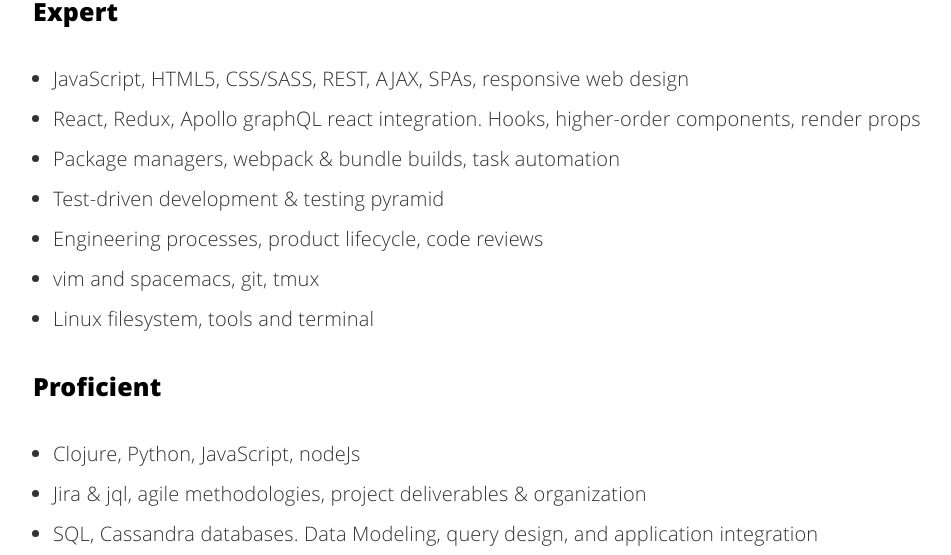
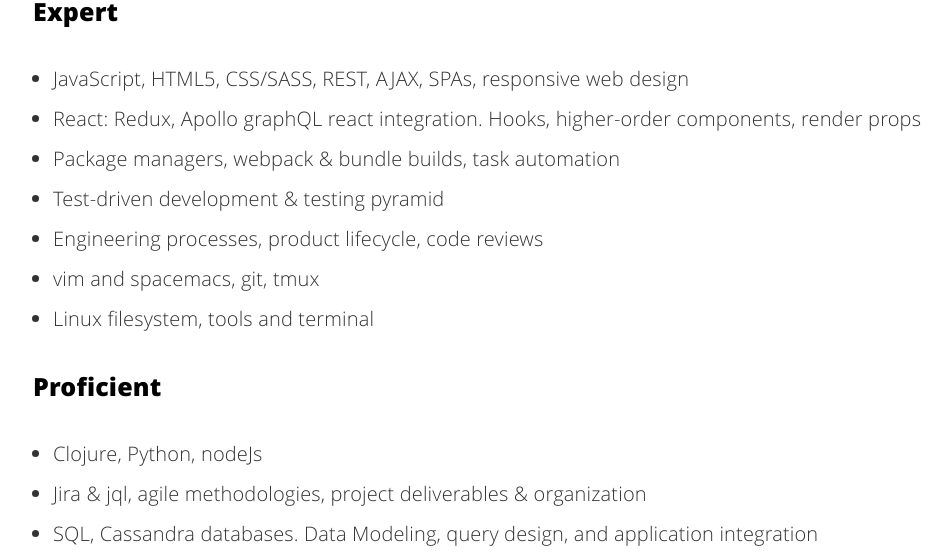
Before and after one commit to teh0xqb/teh0xqb.github.io, a Jekyll site: the page built from _posts/2020-01-07-resume.md, in a window 1280 px wide and 900 px high, scrolled down 634 px. Shown: the part 155-710 px from the top of the window, without its empty margins (127-1078 px from the left). Built offline with Jekyll 4.4.1, drawn with Linux system fonts in a browser that asks for light colours; comment, search, counter and statistics services are not loaded.

Commit message:
removing duplicate entry on wrong section of resume

```diff
--- a/_posts/2020-01-07-resume.md
+++ b/_posts/2020-01-07-resume.md
@@ -35,7 +35,7 @@
 - Linux filesystem, tools and terminal
 
 ### Proficient
-- Clojure, Python, JavaScript, nodeJs
+- Clojure, Python, nodeJs
 - Jira & jql, agile methodologies, project deliverables & organization
 - SQL, Cassandra databases. Data Modeling, query design, and application integration
 - graphQL, nginx, D3js, API design
```
Also changed, not shown: other parts of _posts/2020-01-07-resume.md (+1 -1 lines).
